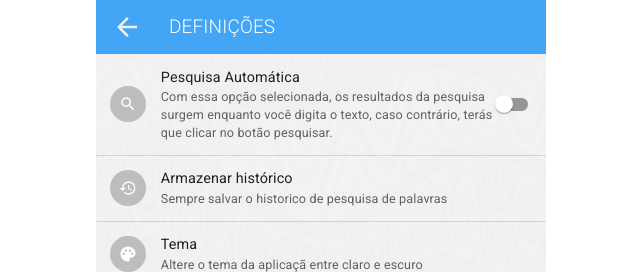
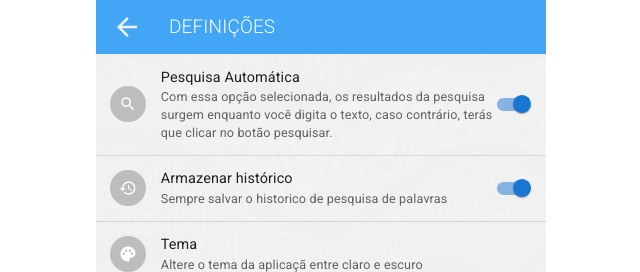
Before and after one commit to Francisco-Fetapi/portuguese-umbundo-dictionary, a React (Vite) app: page /definicoes in a window 1280 px wide. Shown: the top 272 px of the page, without its empty margins (319-959 px from the left). Built offline with nearby package versions, Linux system fonts and the light colour scheme.

Commit message:
feat: settings can be modified

```diff
--- a/src/pages/Settings.tsx
+++ b/src/pages/Settings.tsx
@@ -23,15 +23,43 @@ interface IOption {
 }
 
 export default function Settings() {
-  const { automaticSearch } = useSelector(selectSettings);
+  const settings = useSelector(selectSettings);
   const dispatch = useDispatch();
+
+  console.log(settings);
 
   const toggleAutomaticSearch = () =>
     dispatch(
       setSettings({
-        automaticSearch: !automaticSearch,
+        automaticSearch: !settings.automaticSearch,
       })
     );
+
+  const handleSaveHistory = () => {
+    console.log("HandleSaveHistory");
+    dispatch(
+      setSettings({
+        saveHistory: !settings.saveHistory,
+      })
+    );
+  };
+
+  const handleTheme = () => {
+    // dispatch(
+    //   setSettings({
+    //     darkMode: !settings.darkMode,
+    //   })
+    // );
+  };
+
+  const handleChangeLanguage = () => {
+    // dispatch(
+    //   setSettings({
+    //     appLanguage:
+    //       settings.appLanguage === "Português" ? "Umbundo" : "Português",
+    //   })
+    // );
+  };
 
   const options: IOption[] = [
     {
@@ -42,7 +70,7 @@ export default function Settings() {
         <Switch
           edge="end"
           onChange={toggleAutomaticSearch}
-          checked={automaticSearch}
+          checked={settings.automaticSearch}
         />
       ),
       handleClick: toggleAutomaticSearch,
@@ -51,19 +79,26 @@ export default function Settings() {
       label: "Armazenar histórico",
       icon: <MdHistory />,
       textSecondary: `Sempre salvar o historico de pesquisa de palavras`,
-      handleClick: () => 0,
+      secondaryAction: (
+        <Switch
+          edge="end"
+          onChange={handleSaveHistory}
+          checked={settings.saveHistory}
+        />
+      ),
+      handleClick: handleSaveHistory,
     },
     {
       label: "Tema",
       icon: <MdPalette />,
       textSecondary: `Altere o tema da aplicaçã entre claro e escuro`,
-      handleClick: () => 0,
+      handleClick: handleTheme,
     },
     {
       label: "Idioma da aplicação",
       icon: <MdLanguage />,
       textSecondary: `Alterar o idioma da aplicação`,
-      handleClick: () => 0,
+      handleClick: handleChangeLanguage,
     },
   ];
 
--- a/src/store/App.store.ts
+++ b/src/store/App.store.ts
@@ -6,6 +6,8 @@ export const THEME_KEY = "darkMode";
 export const AUTOMATIC_SEARCH_KEY = "automaticSearch";
 export const SAVE_HISTORY_KEY = "saveHistory";
 export const APP_LANGUAGE_KEY = "appLanguage";
+
+const SETTINGS_KEY = "settings";
 
 export interface IDarkMode {
   darkMode: boolean;
@@ -29,14 +31,22 @@ export interface App {
   menu: boolean;
 }
 
+const InitialSettings: Settings = {
+  appLanguage: "Português",
+  automaticSearch: true,
+  darkMode: false,
+  saveHistory: true,
+};
+
 const initialState: App = {
-  settings: {
-    darkMode: useStatePersist<boolean>(THEME_KEY).get(),
-    automaticSearch: useStatePersist<boolean>(AUTOMATIC_SEARCH_KEY).get(),
-    saveHistory: useStatePersist<boolean>(SAVE_HISTORY_KEY).get(),
-    appLanguage:
-      useStatePersist<Language>(APP_LANGUAGE_KEY).get() || "Português",
-  },
+  // settings: {
+  //   darkMode: useStatePersist<boolean>(THEME_KEY).get(),
+  //   automaticSearch: useStatePersist<boolean>(AUTOMATIC_SEARCH_KEY).get(),
+  //   saveHistory: useStatePersist<boolean>(SAVE_HISTORY_KEY).get(),
+  //   appLanguage:
+  //     useStatePersist<Language>(APP_LANGUAGE_KEY).get() || "Português",
+  // },
+  settings: useStatePersist<Settings>(SETTINGS_KEY).get() || InitialSettings,
   textToTranslate: "",
   textTranslated: "Aqui irão aparecer os resultados",
   languages: {
@@ -47,14 +57,11 @@ const initialState: App = {
 };
 
 function stateReseted(initialState: App): App {
-  const darkMode = useStatePersist<boolean>(THEME_KEY).get();
-  const automaticSearch = useStatePersist<boolean>(AUTOMATIC_SEARCH_KEY).get();
-  const saveHistory = useStatePersist<boolean>(SAVE_HISTORY_KEY).get();
-  const appLanguage =
-    useStatePersist<Language>(APP_LANGUAGE_KEY).get() || "Português";
+  const settings =
+    useStatePersist<Settings>(SETTINGS_KEY).get() || InitialSettings;
   return {
     ...initialState,
-    settings: { darkMode, automaticSearch, saveHistory, appLanguage },
+    settings,
   };
 }
 
@@ -89,7 +96,9 @@ export function sliceCreator(initialState: App) {
         state.menu = action.payload;
       },
       setSettings(state, action: PayloadAction<Partial<Settings>>) {
-        Object.assign(state.settings, action.payload);
+        const newSettings = Object.assign(state.settings, action.payload);
+        const { save } = useStatePersist<Settings>(SETTINGS_KEY);
+        save(newSettings);
       },
     },
   });
```
